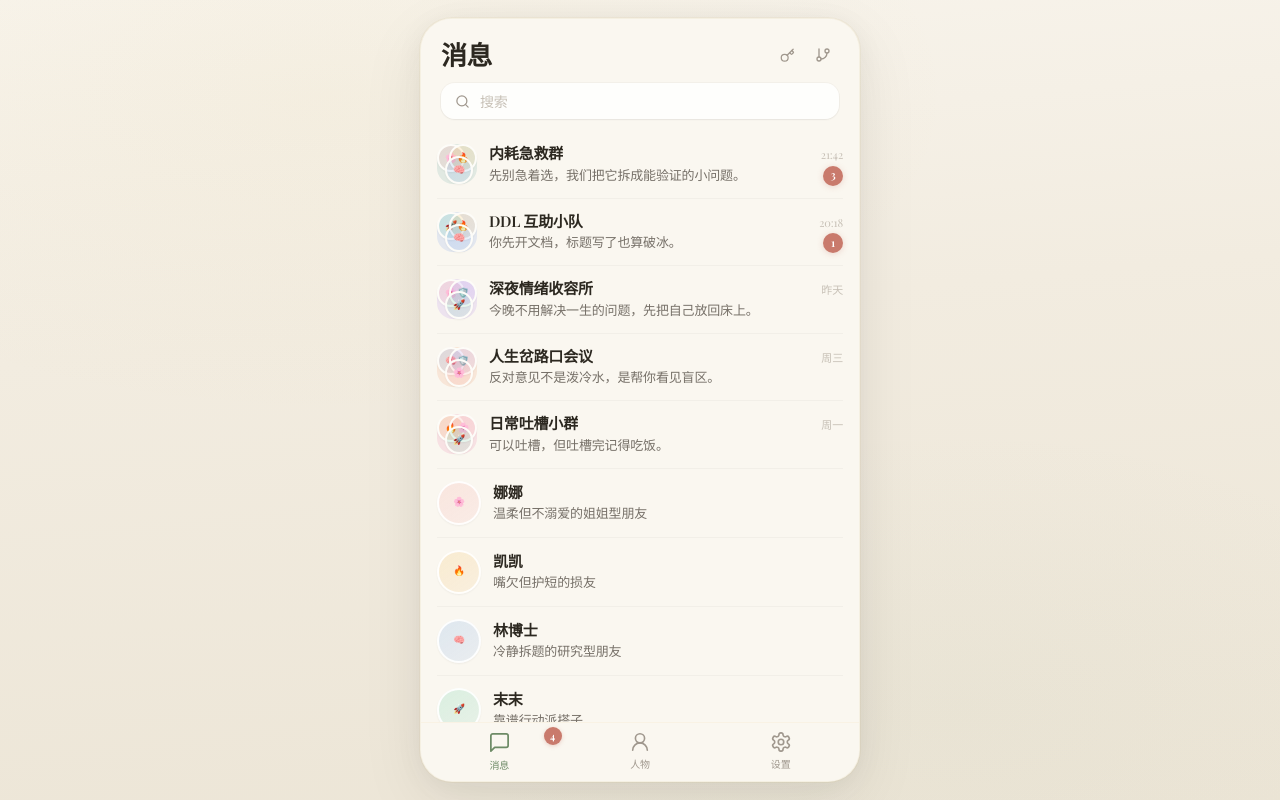
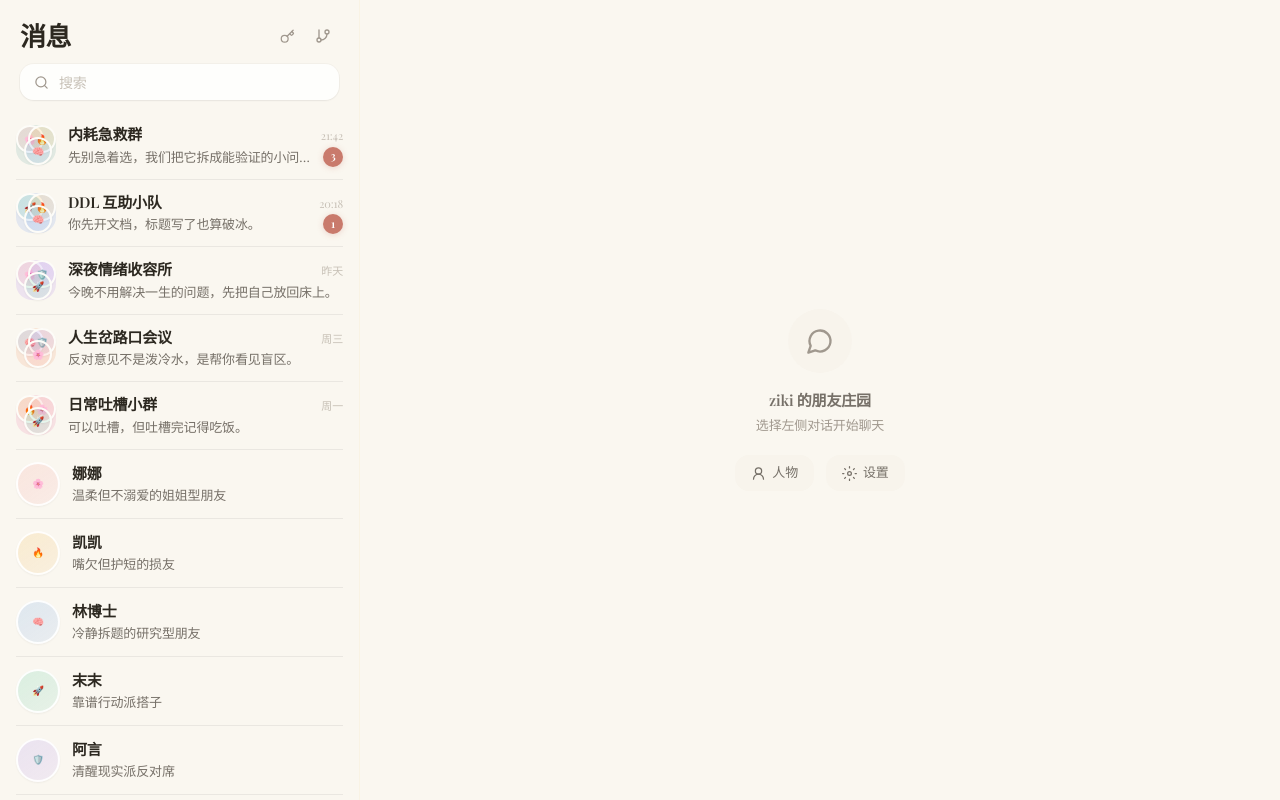
Before and after one commit to ziki0621/zikis-friends-garden, a Next.js app: page /ai-friends in a window 1280 px wide. Built offline with nearby package versions, Linux system fonts and the light colour scheme; a web font is replaced by a local one.

Commit message:
🖥️ 桌面端横向布局 — 左侧消息列表360px + 右侧聊天面板，≥768px自动切换

```diff
--- a/app/ai-friends/page.tsx
+++ b/app/ai-friends/page.tsx
@@ -1,11 +1,109 @@
-import type { Metadata } from "next";
+"use client";
+
+import { useEffect, useState, useMemo } from "react";
 import { AIFriendsInbox } from "@/components/ai-friends/AIFriendsInbox";
+import { AIFriendsChatRoom } from "@/components/ai-friends/AIFriendsChatRoom";
+import { AIFriendDirectRoute } from "@/components/ai-friends/AIFriendDirectRoute";
+import { friendChatGroups, type FriendChatGroup } from "@/lib/ai/friendChatGroups";
+import { readStoredFriendChatGroup } from "@/components/ai-friends/friendChatGroupStorage";
+import { readStoredAIFriend } from "@/components/ai-friends/aiFriendRosterStorage";
+import { defaultUserProfile, type UserProfile, readUserProfile } from "@/components/ai-friends/friendSettings";
+import { MessageCircle, UserRound } from "lucide-react";
+import Link from "next/link";
 
-export const metadata: Metadata = {
-  title: "消息 | AI 朋友群聊",
-  description: "AI 朋友群聊 Demo。"
-};
+type ActivePanel = { type: "group"; id: string } | { type: "dm"; id: string } | null;
 
 export default function AIFriendsPage() {
+  const [isDesktop, setIsDesktop] = useState(false);
+  const [active, setActive] = useState<ActivePanel>(null);
+  const [activeGroup, setActiveGroup] = useState<FriendChatGroup | null>(null);
+  const [userProfile, setUserProfile] = useState<UserProfile>(defaultUserProfile);
+
+  useEffect(() => {
+    const check = () => setIsDesktop(window.innerWidth >= 768);
+    check();
+    window.addEventListener("resize", check);
+    setUserProfile(readUserProfile());
+    return () => window.removeEventListener("resize", check);
+  }, []);
+
+  useEffect(() => {
+    if (!active) { setActiveGroup(null); return; }
+
+    function loadGroup() {
+      if (active!.type === "group") {
+        const g = readStoredFriendChatGroup(active!.id) ?? friendChatGroups.find((x) => x.id === active!.id);
+        setActiveGroup(g ?? null);
+      } else {
+        const friend = readStoredAIFriend(active!.id);
+        if (friend) {
+          setActiveGroup({
+            id: `dm-${friend.id}`,
+            name: friend.name,
+            description: friend.title,
+            lastMessage: friend.title,
+            lastTime: "刚刚",
+            unread: 0,
+            accent: friend.color,
+            style: `一对一私聊 · ${friend.relationship}`,
+            mode: "normal",
+            userState: `用户正在和 ${friend.name} 私聊。`,
+            friends: [friend],
+            initialMessages: [{ friendId: friend.id, content: `我在。今天想跟我聊点什么？` }]
+          });
+        } else {
+          setActiveGroup(null);
+        }
+      }
+    }
+
+    loadGroup();
+    window.addEventListener("storage", loadGroup);
+    return () => window.removeEventListener("storage", loadGroup);
+  }, [active]);
+
+  // Desktop layout: left inbox + right chat
+  if (isDesktop) {
+    return (
+      <main className="app-backdrop h-dvh overflow-hidden flex">
+        {/* Left panel: inbox */}
+        <div className="flex-shrink-0 w-[360px] border-r border-gold-200/20 bg-cream-warm h-dvh flex flex-col">
+          <AIFriendsInbox
+            onSelectConversation={(id, type) => setActive({ type, id })}
+            activeConversationId={active?.id ?? null}
+          />
+        </div>
+
+        {/* Right panel: chat */}
+        <div className="flex-1 min-w-0 h-dvh">
+          {activeGroup ? (
+            <AIFriendsChatRoom group={activeGroup} fullWidth />
+          ) : (
+            <div className="flex h-full items-center justify-center bg-cream-warm">
+              <div className="text-center">
+                <div className="mx-auto grid h-16 w-16 place-items-center rounded-full bg-manor-100">
+                  <MessageCircle size={28} className="text-ink-muted" />
+                </div>
+                <p className="mt-4 text-[15px] font-semibold text-ink-soft">ziki 的朋友庄园</p>
+                <p className="mt-1 text-[13px] text-ink-muted">选择左侧对话开始聊天</p>
+                <div className="flex items-center justify-center gap-3 mt-5">
+                  <Link className="inline-flex items-center gap-1.5 px-4 py-2 rounded-[14px] bg-manor-100 text-[13px] font-medium text-ink-soft hover:bg-manor-200" href="/ai-friends/people">
+                    <UserRound size={15} />
+                    人物
+                  </Link>
+                  <Link className="inline-flex items-center gap-1.5 px-4 py-2 rounded-[14px] bg-manor-100 text-[13px] font-medium text-ink-soft hover:bg-manor-200" href="/ai-friends/setting">
+                    <svg width="15" height="15" viewBox="0 0 24 24" fill="none" stroke="currentColor" strokeWidth="2" strokeLinecap="round" strokeLinejoin="round"><circle cx="12" cy="12" r="3"/><path d="M12 1v2M12 21v2M4.22 4.22l1.42 1.42M18.36 18.36l1.42 1.42M1 12h2M21 12h2M4.22 19.78l1.42-1.42M18.36 5.64l1.42-1.42"/></svg>
+                    设置
+                  </Link>
+                </div>
+              </div>
+            </div>
+          )}
+        </div>
+      </main>
+    );
+  }
+
+  // Mobile layout: standard phone-shell inbox
   return <AIFriendsInbox />;
 }
--- a/components/ai-friends/AIFriendsChatRoom.tsx
+++ b/components/ai-friends/AIFriendsChatRoom.tsx
@@ -52,7 +52,7 @@ type MessageContextMenu = { x: number; y: number; target: QuoteTarget; canMentio
 type SimulationPhase = "initial" | "ambient";
 type MessageTiming = { beforeTypingMs: number; typingMs: number; afterSendMs: number };
 
-export function AIFriendsChatRoom({ group }: { group: FriendChatGroup }) {
+export function AIFriendsChatRoom({ group, fullWidth }: { group: FriendChatGroup; fullWidth?: boolean }) {
   const [input, setInput] = useState("");
   const [friends, setFriends] = useState<AIFriend[]>(group.friends);
   const [userProfile, setUserProfile] = useState<UserProfile>(defaultUserProfile);
@@ -349,8 +349,8 @@ export function AIFriendsChatRoom({ group }: { group: FriendChatGroup }) {
   }
 
   return (
-    <main className="app-backdrop h-dvh overflow-hidden">
-      <div className="phone-shell mx-auto flex h-dvh min-h-0 max-w-[440px] flex-col bg-cream-warm">
+    <main className={`${fullWidth ? "flex flex-col h-dvh overflow-hidden" : "app-backdrop h-dvh overflow-hidden"}`}>
+      <div className={`${fullWidth ? "flex flex-col h-dvh overflow-hidden" : "phone-shell mx-auto flex h-dvh min-h-0 max-w-[440px] flex-col"} bg-cream-warm`}>
 
         {/* ═══ 顶栏 ═══ */}
         <header className="sticky top-0 z-10 border-b border-gold-200/20 bg-cream-warm/95 backdrop-blur-2xl px-3 py-2.5">
--- a/components/ai-friends/AIFriendsInbox.tsx
+++ b/components/ai-friends/AIFriendsInbox.tsx
@@ -42,7 +42,12 @@ type ConversationItem = {
   lastActivity: number;
 };
 
-export function AIFriendsInbox() {
+type AIFriendsInboxProps = {
+  onSelectConversation?: (id: string, type: "group" | "dm") => void;
+  activeConversationId?: string | null;
+};
+
+export function AIFriendsInbox({ onSelectConversation, activeConversationId }: AIFriendsInboxProps) {
   const [query, setQuery] = useState("");
   const [settings, setSettings] = useState<FriendSettingsMap>({});
   const [sourceGroups, setSourceGroups] = useState<FriendChatGroup[]>(friendChatGroups);
@@ -51,6 +56,7 @@ export function AIFriendsInbox() {
   const [pinned, setPinned] = useState<string[]>([]);
   const [menuTarget, setMenuTarget] = useState<string | null>(null);
   const [splash, setSplash] = useState(true);
+  const isDesktop = Boolean(onSelectConversation);
 
   const [unreadRefresh, setUnreadRefresh] = useState(0);
 
@@ -181,9 +187,34 @@ export function AIFriendsInbox() {
     [conversations]
   );
 
+  function convContent(c: ConversationItem, isPinned: boolean) {
     return (
-    <main className="app-backdrop h-dvh overflow-hidden relative">
-      {/* ═══ 入场动画 ═══ */}
+      <>
+        {c.type === "group" ? (
+          <GroupAvatarStack accent={c.accent} friends={c.configuredFriends} groupId={c.id} size="sm" />
+        ) : (
+          <AvatarCircle avatar={c.configuredFriends[0]?.avatar} emoji={c.configuredFriends[0]?.emoji} className="h-11 w-11 text-sm" color={c.accent} label={c.name} />
+        )}
+        <div className="min-w-0 flex-1">
+          <div className="flex items-baseline justify-between gap-2">
+            <h2 className="truncate text-[15px] font-semibold leading-5 text-ink-deep">
+              {isPinned && <Pin size={10} className="inline mr-1 text-gold-500 -translate-y-px" />}
+              {c.name}
+            </h2>
+            {c.lastTime ? <span className="shrink-0 text-[11px] text-ink-faint">{c.lastTime}</span> : null}
+          </div>
+          <div className="mt-0.5 flex items-center gap-2">
+            <p className="min-w-0 flex-1 truncate text-[13px] leading-5 text-ink-soft">{c.lastMessage}</p>
+            {c.unread > 0 && <span className="manor-badge">{c.unread}</span>}
+          </div>
+        </div>
+      </>
+    );
+  }
+
+  return (
+    <main className={`${isDesktop ? "h-full flex flex-col bg-cream-warm" : "app-backdrop h-dvh overflow-hidden relative"}`}>
+      {!isDesktop && (
         <div
           className={`absolute inset-0 z-50 flex items-center justify-center bg-cream-warm transition-all duration-700 ease-out pointer-events-none ${
             splash ? "opacity-100" : "opacity-0"
@@ -191,15 +222,8 @@ export function AIFriendsInbox() {
           aria-hidden={!splash}
         >
           <div className={`flex flex-col items-center gap-4 transition-all duration-700 delay-100 ${splash ? "translate-y-0 scale-100" : "translate-y-6 scale-95"}`}>
-          <div
-            className="text-[64px] animate-bounce select-none"
-            style={{ animationDuration: "2s" }}
-          >
-            🌿
-          </div>
-          <p className="font-semibold text-ink-deep tracking-[-0.01em]" style={{ fontFamily: "Playfair Display, serif" }}>
-            ziki 的朋友庄园
-          </p>
+            <div className="text-[64px] animate-bounce select-none" style={{ animationDuration: "2s" }}>🌿</div>
+            <p className="font-semibold text-ink-deep tracking-[-0.01em]" style={{ fontFamily: "Playfair Display, serif" }}>ziki 的朋友庄园</p>
             <div className="flex gap-1.5 pt-2">
               <span className="w-1.5 h-1.5 rounded-full bg-sage-400 animate-pulse" />
               <span className="w-1.5 h-1.5 rounded-full bg-gold-400 animate-pulse" style={{ animationDelay: "0.15s" }} />
@@ -207,8 +231,9 @@ export function AIFriendsInbox() {
             </div>
           </div>
         </div>
+      )}
 
-      <div className="phone-shell mx-auto flex h-dvh min-h-0 max-w-[440px] flex-col bg-cream-warm">
+      <div className={`${isDesktop ? "h-full flex flex-col" : "phone-shell mx-auto flex h-dvh min-h-0 max-w-[440px] flex-col"} bg-cream-warm`}>
 
         {/* ═══ 头部 ═══ */}
         <header className="sticky top-0 z-10 bg-cream-warm/95 backdrop-blur-2xl px-5 pb-3 pt-5">
@@ -259,6 +284,22 @@ export function AIFriendsInbox() {
                     transition: `all 0.3s ease ${i * 0.03}s`
                   }}
                 >
+                  {isDesktop ? (
+                    <button
+                      className={`w-full text-left flex items-center gap-3 px-4 py-3 transition-colors duration-150 active:bg-manor-100 ${
+                        isPinned ? "bg-gold-50/30" : ""
+                      } ${activeConversationId === c.id ? "bg-sage-50/60" : ""}`}
+                      onClick={() => onSelectConversation!(c.id, c.type)}
+                      onContextMenu={(e) => {
+                        e.preventDefault();
+                        setMenuTarget(menuTarget === c.id ? null : c.id);
+                      }}
+                    >
+                      {convContent(c, isPinned)}
+                      {/* 淡分割线 */}
+                      <div className="mx-4 border-b border-black/[0.03] absolute bottom-0 left-0 right-0" />
+                    </button>
+                  ) : (
                     <Link
                       className={`flex items-center gap-3 px-4 py-3 transition-colors duration-150 active:bg-manor-100 ${
                         isPinned ? "bg-gold-50/30" : ""
@@ -269,34 +310,9 @@ export function AIFriendsInbox() {
                         setMenuTarget(menuTarget === c.id ? null : c.id);
                       }}
                     >
-                    {/* 1. 头像 */}
-                    {c.type === "group" ? (
-                      <GroupAvatarStack accent={c.accent} friends={c.configuredFriends} groupId={c.id} size="sm" />
-                    ) : (
-                      <AvatarCircle avatar={c.configuredFriends[0]?.avatar} emoji={c.configuredFriends[0]?.emoji} className="h-11 w-11 text-sm" color={c.accent} label={c.name} />
+                      {convContent(c, isPinned)}
+                    </Link>
                   )}
-
-                    {/* 主体 */}
-                    <div className="min-w-0 flex-1">
-                      <div className="flex items-baseline justify-between gap-2">
-                        {/* 2. 名称 */}
-                        <h2 className="truncate text-[15px] font-semibold leading-5 text-ink-deep">
-                          {isPinned && <Pin size={10} className="inline mr-1 text-gold-500 -translate-y-px" />}
-                          {c.name}
-                        </h2>
-                        {/* 4. 时间 */}
-                        {c.lastTime ? (
-                          <span className="shrink-0 text-[11px] text-ink-faint">{c.lastTime}</span>
-                        ) : null}
-                      </div>
-                      <div className="mt-0.5 flex items-center gap-2">
-                        {/* 3. 最后一条消息 */}
-                        <p className="min-w-0 flex-1 truncate text-[13px] leading-5 text-ink-soft">{c.lastMessage}</p>
-                        {/* 5. 未读数 */}
-                        {c.unread > 0 && <span className="manor-badge">{c.unread}</span>}
-                      </div>
-                    </div>
-                  </Link>
 
                   {/* 右键/长按菜单 */}
                   {menuTarget === c.id && (
@@ -345,6 +361,7 @@ export function AIFriendsInbox() {
         </section>
 
         {/* ═══ 底部导航 ═══ */}
+        {!isDesktop && (
         <nav className="grid shrink-0 grid-cols-3 border-t border-gold-200/20 bg-cream-warm/95 px-2 py-2 text-[10px] font-medium backdrop-blur-2xl">
           <button className="relative flex flex-col items-center gap-1 text-sage-600">
             <svg width="23" height="23" viewBox="0 0 24 24" fill="none" stroke="currentColor" strokeWidth="1.8" strokeLinecap="round" strokeLinejoin="round"><path d="M21 15a2 2 0 0 1-2 2H7l-4 4V5a2 2 0 0 1 2-2h14a2 2 0 0 1 2 2z"/></svg>
@@ -364,6 +381,7 @@ export function AIFriendsInbox() {
             设置
           </Link>
         </nav>
+        )}
       </div>
 
     </main>
```
Also changed, not shown: components/ai-friends/useMediaQuery.ts (added, +17 -0 lines). Lines whose indentation alone changed are shown as unchanged.
